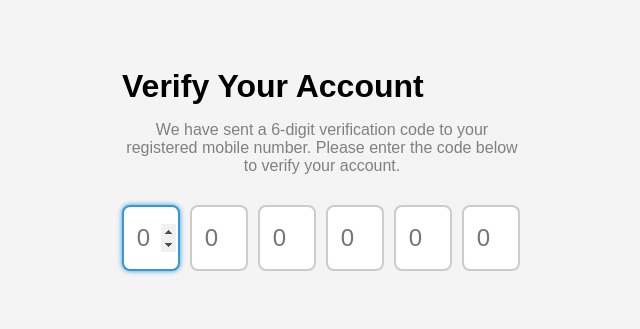
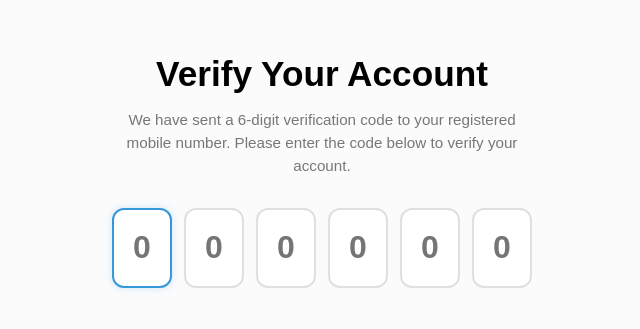
Before and after one commit to acciojob/OTP-Nishar24, a website: page main.html in a window 1280 px wide. Shown: the part 241-570 px from the top of the page, without its empty margins (318-958 px from the left). Drawn offline with Linux system fonts and the light colour scheme.

Commit message:
created a submission

```diff
--- a/main.html
+++ b/main.html
@@ -1,15 +1,4 @@
 <!DOCTYPE html>
-<html lang="en">
-<head>
-  <meta charset="UTF-8">
-  <meta name="viewport" content="width=device-width, initial-scale=1.0">
-  <title>OTP Verification</title>
-  <link rel="stylesheet" href="style.css">
-</head>
-<body>
-
-  <!-- Heading -->
-  <!DOCTYPE html>
 <html lang="en">
 <head>
     <meta charset="UTF-8">
@@ -40,6 +29,3 @@
     <script src="script.js"></script>
 </body>
 </html>
-  <script src="script.js"></script>
-</body>
-</html>
--- a/script.js
+++ b/script.js
@@ -1,35 +1,28 @@
-const codes = document.querySelectorAll(".code");
+const codes = document.querySelectorAll('.code');
 
-// Auto focus first input
+// Pehle box par focus
 codes[0].focus();
 
-codes.forEach((code, index) => {
+codes.forEach((code, idx) => {
+    // Initial clear taaki boxes khali dikhein
+    code.value = '';
 
-  // Forward typing
-  code.addEventListener("input", (e) => {
-    const value = e.target.value;
-
-    // Allow only digits
-    if (!/^\d$/.test(value)) {
-      e.target.value = "";
-      return;
-    }
-
-    // Move to next field
-    if (index < codes.length - 1) {
-      codes[index + 1].focus();
-    }
-  });
-
-  // Backspace behavior
-  code.addEventListener("keydown", (e) => {
-    if (e.key === "Backspace") {
-
-      if (code.value === "" && index > 0) {
-        codes[index - 1].focus();
-        codes[index - 1].value = "";
-      }
-    }
-  });
-
+    code.addEventListener('keydown', (e) => {
+        if (e.key >= 0 && e.key <= 9) {
+            // Typing forward
+            codes[idx].value = '';
+            setTimeout(() => {
+                if (idx < codes.length - 1) {
+                    codes[idx + 1].focus();
+                }
+            }, 10);
+        } else if (e.key === 'Backspace') {
+            // Backspace behavior
+            setTimeout(() => {
+                if (idx > 0) {
+                    codes[idx - 1].focus();
+                }
+            }, 10);
+        }
+    });
 });
--- a/styles.css
+++ b/styles.css
@@ -1,42 +1,64 @@
+* {
+    box-sizing: border-box;
+}
+
 body {
-  font-family: Arial, sans-serif;
+    background-color: #fbfbfb;
+    font-family: 'Arial', sans-serif;
     display: flex;
-  flex-direction: column;
+    justify-content: center;
     align-items: center;
-  justify-content: center;
     height: 100vh;
-  background-color: #f4f4f4;
     margin: 0;
 }
 
+.main-container {
+    text-align: center;
+    /* Is width se text teen lines mein break hoga */
+    max-width: 420px;
+}
+
 #verification_heading {
-  margin-bottom: 10px;
+    font-size: 2.2rem;
+    font-weight: bold;
+    margin-bottom: 15px;
 }
 
 #verification_subtext {
+    color: #777;
+    font-size: 0.95rem;
+    line-height: 1.5;
     margin-bottom: 30px;
-  color: gray;
-  text-align: center;
-  max-width: 400px;
 }
 
 .code-container {
     display: flex;
-  gap: 10px;
+    justify-content: center;
+    gap: 12px;
 }
 
 .code {
-  width: 50px;
-  height: 60px;
-  font-size: 24px;
+    width: 60px;
+    height: 80px;
+    border: 2px solid #e0e0e0;
+    border-radius: 12px;
+    font-size: 2rem;
     text-align: center;
-  border: 2px solid #ccc;
-  border-radius: 8px;
-  outline: none;
-  transition: 0.2s;
+    background-color: white;
+    font-weight: bold;
+    transition: border-color 0.2s;
 }
 
+/* Chrome/Safari arrows removal */
+input::-webkit-outer-spin-button,
+input::-webkit-inner-spin-button {
+    -webkit-appearance: none;
+    margin: 0;
+}
+
+/* Jab box par click ho (Blue border) */
 .code:focus {
     border-color: #3498db;
-  box-shadow: 0 0 5px #3498db;
+    outline: none;
+    box-shadow: 0 0 8px rgba(52, 152, 219, 0.2);
 }
```
Lines whose indentation alone changed are shown as unchanged.
